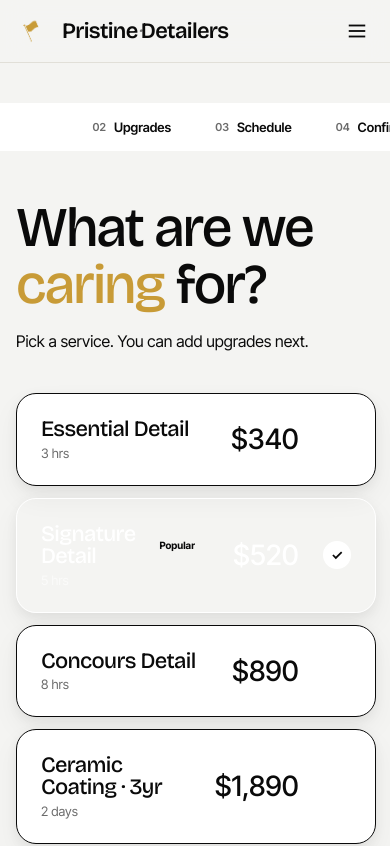
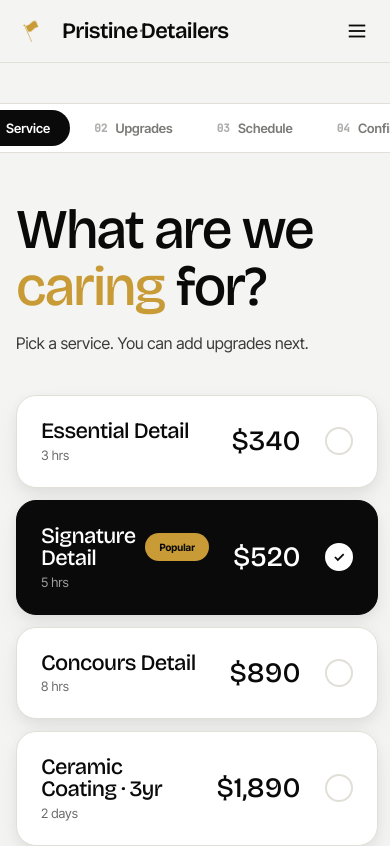
Before and after one commit to hrshdv2nd/pristinedetailers, a Next.js app: page /booking in a window 390 px wide. Shown: the top 846 px of the page. Built offline with nearby package versions, Linux system fonts and the light colour scheme.

Commit message:
mobile changes

```diff
--- a/components/pages/home.tsx
+++ b/components/pages/home.tsx
@@ -729,7 +729,7 @@ function PPFSection() {
 
             <div style={{ position: 'relative', height: 520 }}>
               <BlobImage variant="b" size={420} rotate={4} color="#0A0A0A" style={{ position: 'absolute', top: 0, right: 0 }}>
-                <Image src="https://qwa1skb1dtiy5dzb.public.blob.vercel-storage.com/pristine/20250321_101446.jpg" alt="Engine bay detail" fill style={{ objectFit: 'cover' }} />
+                <Image src="https://qwa1skb1dtiy5dzb.public.blob.vercel-storage.com/VNP04687.jpg" alt="Engine bay detail" fill style={{ objectFit: 'cover' }} />
               </BlobImage>
               <div
                 style={{
--- a/styles/globals.css
+++ b/styles/globals.css
@@ -1,4 +1,29 @@
 @import url('https://fonts.googleapis.com/css2?family=Bricolage+Grotesque:opsz,wght@12..96,300;12..96,400;12..96,500;12..96,600;12..96,700;12..96,800&family=Inter+Tight:wght@300;400;500;600;700&family=JetBrains+Mono:wght@400;500&display=swap');
+
+/* ===== DESIGN TOKENS ===== */
+:root {
+  /* Surfaces */
+  --bg:         #F4F4F2;
+  --bg-2:       #EBEAE5;
+
+  /* Ink / text */
+  --ink:        #0A0A0A;
+  --ink-2:      #3A3A38;
+  --ink-3:      #7A7A76;
+
+  /* Borders */
+  --line:       #E1DFD8;
+
+  /* Brand gold */
+  --navy:       #C89B37;
+  --navy-deep:  #A07A21;
+  --navy-soft:  #F3E8CD;
+
+  /* Typography */
+  --f-sans:    'Inter Tight', sans-serif;
+  --f-display: 'Bricolage Grotesque', sans-serif;
+  --f-mono:    'JetBrains Mono', monospace;
+}
 
 * {
   box-sizing: border-box;
@@ -7,9 +32,9 @@
 html, body {
   margin: 0;
   padding: 0;
-  background: var(--bg, #F4F4F2);
-  color: var(--ink, #0A0A0A);
-  font-family: var(--f-sans, 'Inter Tight', sans-serif);
+  background: var(--bg);
+  color: var(--ink);
+  font-family: var(--f-sans);
   font-size: 16px;
   line-height: 1.5;
   -webkit-font-smoothing: antialiased;
@@ -17,7 +42,7 @@ html, body {
 }
 
 h1, h2, h3, h4, h5 {
-  font-family: var(--f-display, 'Bricolage Grotesque', sans-serif);
+  font-family: var(--f-display);
   font-weight: 600;
   letter-spacing: -0.03em;
   line-height: 1.02;
@@ -80,29 +105,29 @@ button {
   transform: translateY(-1px);
 }
 
-.pd-btn-dark {
+.pd-btn.pd-btn-dark {
   background: #0A0A0A;
   color: #fff;
 }
 
-.pd-btn-ghost {
+.pd-btn.pd-btn-ghost {
   background: transparent;
   color: #0A0A0A;
   border-color: #E1DFD8;
 }
 
-.pd-btn-light {
+.pd-btn.pd-btn-light {
   background: #EBEAE5;
   color: #0A0A0A;
 }
 
-.pd-btn-sm {
+.pd-btn.pd-btn-sm {
   padding: 10px 16px;
   border-radius: 999px;
   font-size: 13px;
 }
 
-.pd-btn-primary {
+.pd-btn.pd-btn-primary {
   background: #C89B37;
   color: #0A0A0A;
 }
```
